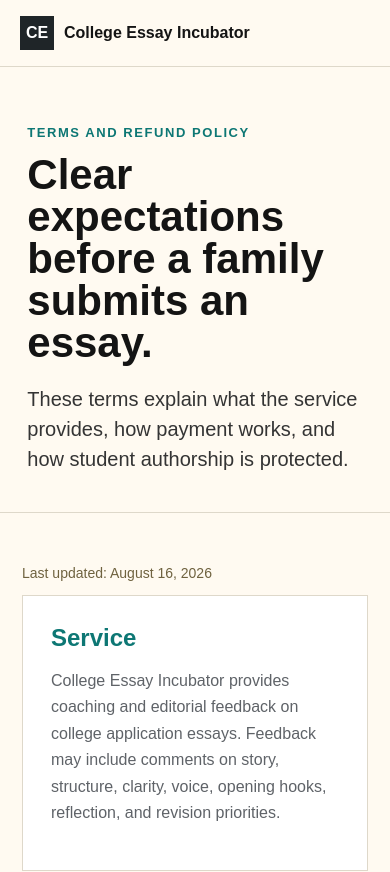
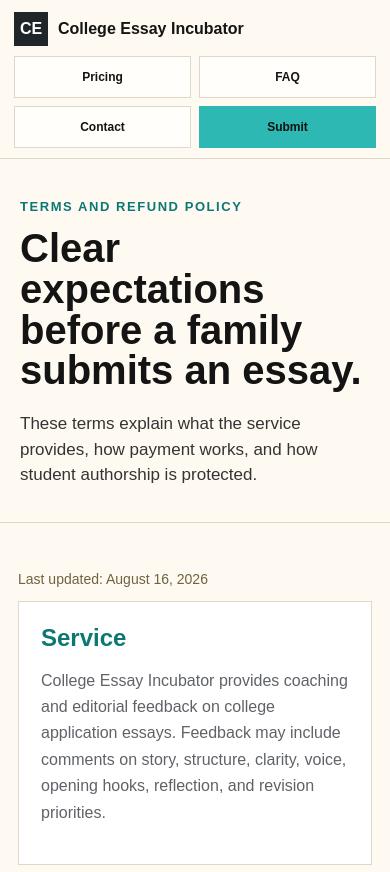
Before and after one commit to mp82182/Essay, a plain HTML site: page terms.html in a window 390 px wide. Shown: the top 872 px of the page. Drawn offline with Linux system fonts and the light colour scheme.

Commit message:
Update terms.html

```diff
--- a/terms.html
+++ b/terms.html
@@ -6,11 +6,11 @@
 <title>Terms | College Essay Incubator</title>
 <style>
 :root{--ink:#141414;--muted:#5f6368;--paper:#fffaf1;--teal:#2eb8b3;--teal-dark:#0d7774;--line:#ded8ca;--charcoal:#1f2528;--white:#fff}
-*{box-sizing:border-box}body{margin:0;color:var(--ink);background:var(--paper);font-family:Arial,Helvetica,sans-serif}a{color:inherit}.topbar{position:sticky;top:0;z-index:10;display:flex;align-items:center;justify-content:space-between;gap:24px;padding:16px clamp(20px,5vw,72px);background:rgba(255,250,241,.95);border-bottom:1px solid var(--line);backdrop-filter:blur(12px)}
-.brand{display:flex;align-items:center;gap:10px;font-weight:900;white-space:nowrap;text-decoration:none}.brand-mark{display:inline-grid;place-items:center;width:34px;height:34px;color:var(--white);background:var(--charcoal);font-weight:900}.links{display:flex;align-items:center;gap:22px}.links a{text-decoration:none;font-size:13px;font-weight:800}.links a:hover{color:var(--teal-dark)}.nav-cta{padding:10px 14px;background:var(--teal);color:#111}
+*{box-sizing:border-box}body{margin:0;color:var(--ink);background:var(--paper);font-family:Arial,Helvetica,sans-serif}a{color:inherit}.topbar{position:sticky;top:0;z-index:10;display:flex;flex-wrap:wrap;align-items:center;justify-content:space-between;gap:14px 24px;padding:16px clamp(20px,5vw,72px);background:rgba(255,250,241,.95);border-bottom:1px solid var(--line);backdrop-filter:blur(12px)}
+.brand{display:flex;align-items:center;gap:10px;font-weight:900;white-space:nowrap;text-decoration:none}.brand-mark{display:inline-grid;place-items:center;width:34px;height:34px;color:var(--white);background:var(--charcoal);font-weight:900}.links{display:flex;flex-wrap:wrap;align-items:center;justify-content:flex-end;gap:22px}.links a{display:inline-flex;align-items:center;justify-content:center;min-height:40px;text-decoration:none;font-size:13px;font-weight:800}.links a:hover{color:var(--teal-dark)}.nav-cta{padding:10px 14px;background:var(--teal);color:#111}
 .hero{padding:clamp(58px,9vw,110px) clamp(22px,7vw,96px) 38px;border-bottom:1px solid var(--line)}.eyebrow{margin:0 0 14px;color:var(--teal-dark);font-size:13px;font-weight:900;letter-spacing:.12em;text-transform:uppercase}h1{max-width:820px;margin:0;font-size:clamp(42px,6vw,76px);line-height:1}.lead{max-width:760px;margin:20px 0 0;color:#343434;font-size:20px;line-height:1.5}
 .content{max-width:920px;margin:0 auto;padding:clamp(38px,7vw,76px) 22px}.card{padding:28px;background:#fff;border:1px solid var(--line);margin-bottom:16px}h2{margin:0 0 10px;color:var(--teal-dark);font-size:24px}.card p,.card li{color:var(--muted);line-height:1.65}.card ul{margin:12px 0 0;padding-left:20px}.updated{color:#6f623f;font-size:14px}
-footer{display:flex;align-items:center;justify-content:space-between;gap:20px;padding:24px clamp(20px,6vw,84px);background:#111;color:#f4f4f4;font-size:12px}footer a{text-decoration:none;color:#f4f4f4}@media(max-width:760px){.links{display:none}footer{display:block}}
+footer{display:flex;align-items:center;justify-content:space-between;gap:20px;padding:24px clamp(20px,6vw,84px);background:#111;color:#f4f4f4;font-size:12px}footer a{text-decoration:none;color:#f4f4f4}@media(max-width:760px){.topbar{display:grid;grid-template-columns:1fr;gap:10px;padding:12px 14px 10px}.brand{width:100%;min-width:0;white-space:normal;line-height:1.2}.links{display:grid;grid-template-columns:repeat(2,minmax(0,1fr));gap:8px;width:100%}.links a{min-height:42px;padding:9px 8px;border:1px solid var(--line);background:rgba(255,255,255,.72);font-size:12px;line-height:1;text-align:center}.links .nav-cta{border-color:var(--teal);background:var(--teal)}.hero{padding:40px 20px 34px}h1{font-size:40px;line-height:1.02}.lead{font-size:17px}.content{padding:34px 18px}.card{padding:22px}footer{display:block}footer span{display:block;margin-top:10px;line-height:1.7}}
 </style>
 </head>
 <body>
```
